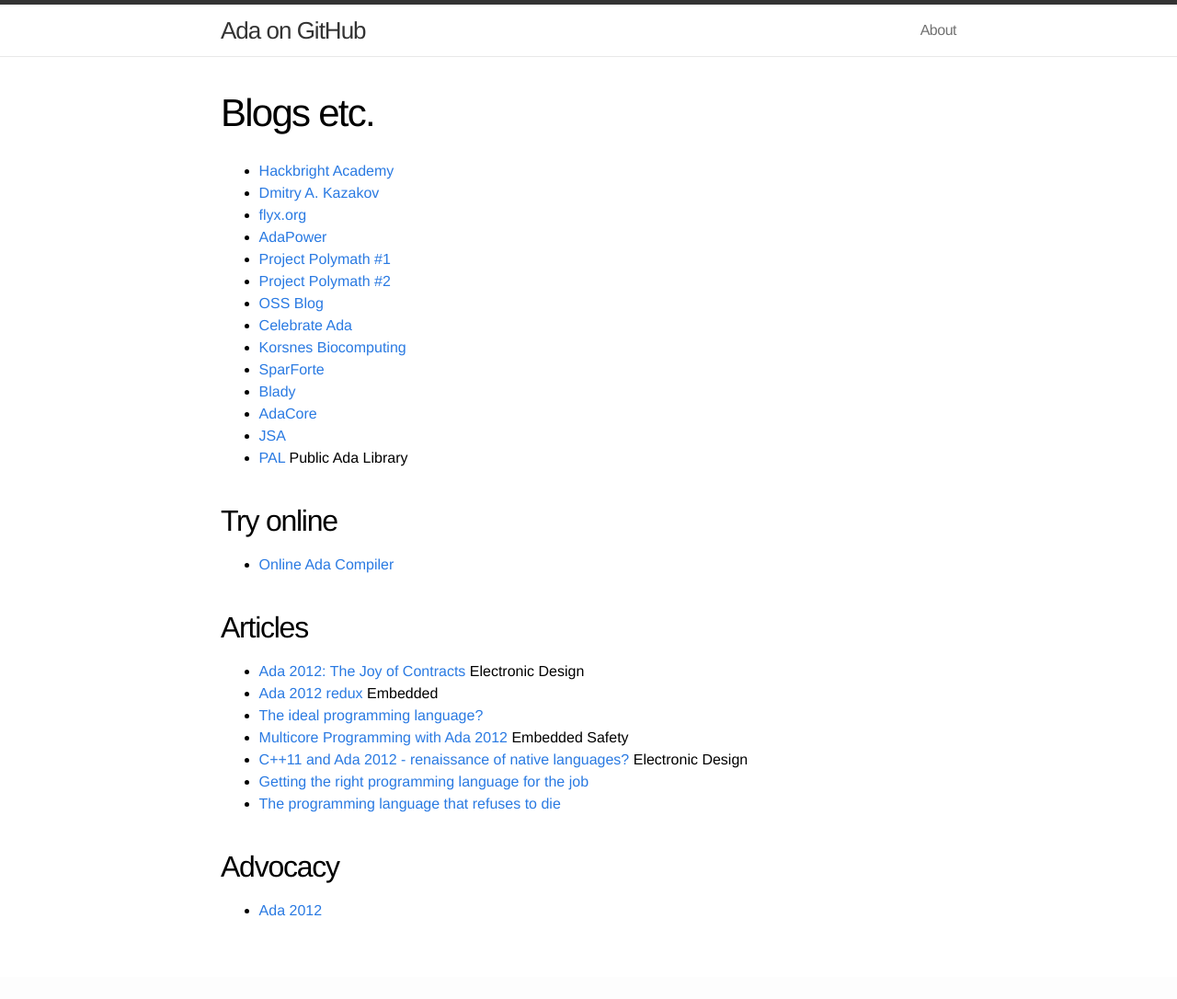
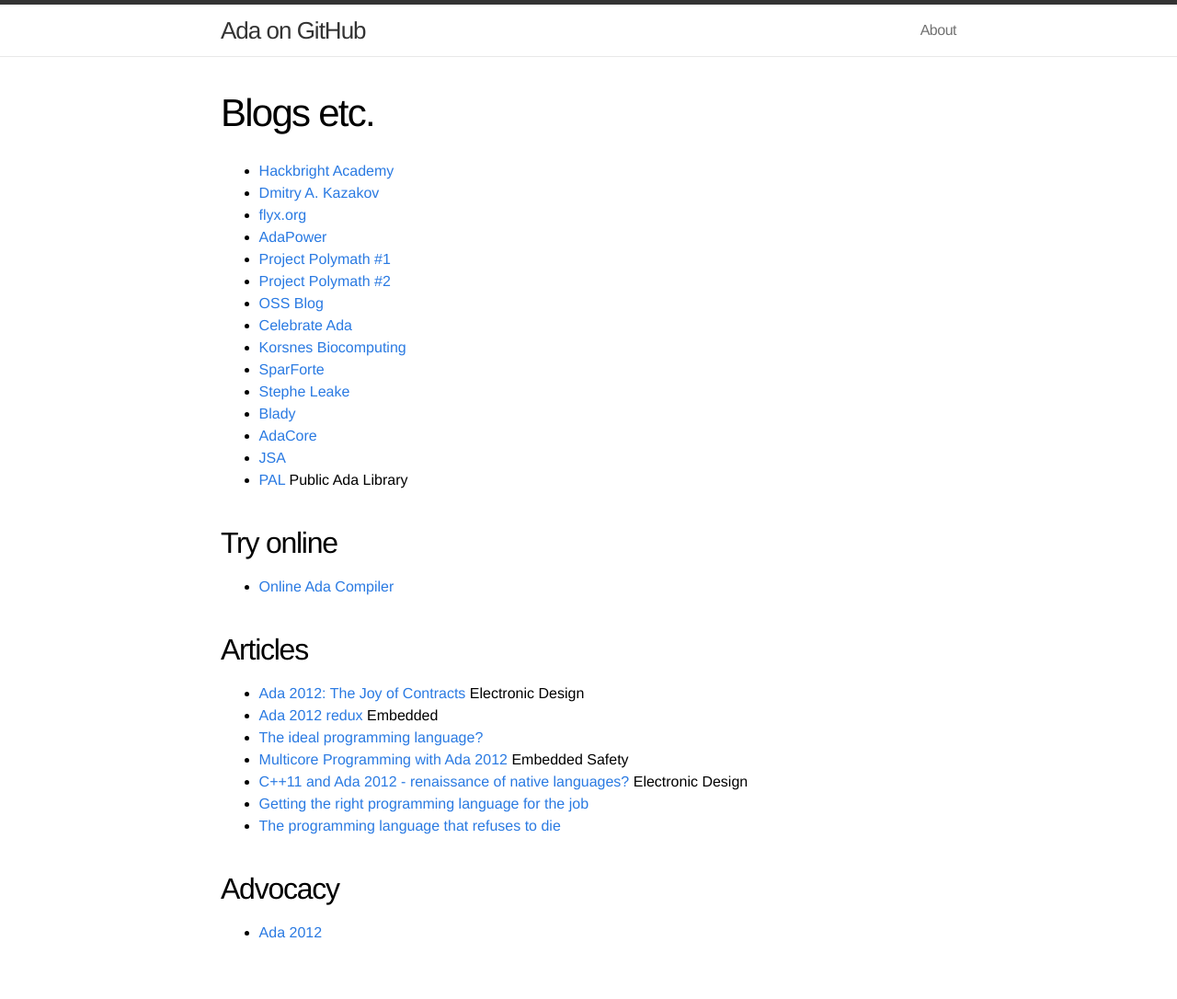
Before and after one commit to quornings/quornings.github.io, a Jekyll site: the page built from blogs.md, in a window 1280 px wide. Shown: the whole page at 92% size. Built offline with Jekyll 4.4.1, drawn with Linux system fonts in a browser that asks for light colours; before the commit the page ends 1062 px from its top, so only the background shows below that.

Commit message:
Add Stephe Leake dot org

```diff
--- a/blogs.md
+++ b/blogs.md
@@ -14,6 +14,7 @@ permalink: /blogs/
 - [Celebrate Ada](http://celebratingada.com)
 - [Korsnes Biocomputing](https://korsnesbiocomputing.no)
 - [SparForte](http://sparforte.com/)
+- [Stephe Leake](https://stephe-leake.org)
 - [Blady](https://blady.pagesperso-orange.fr)
 - [AdaCore](https://blog.adacore.com)
 - [JSA](http://www.jacob-sparre.dk)
```
